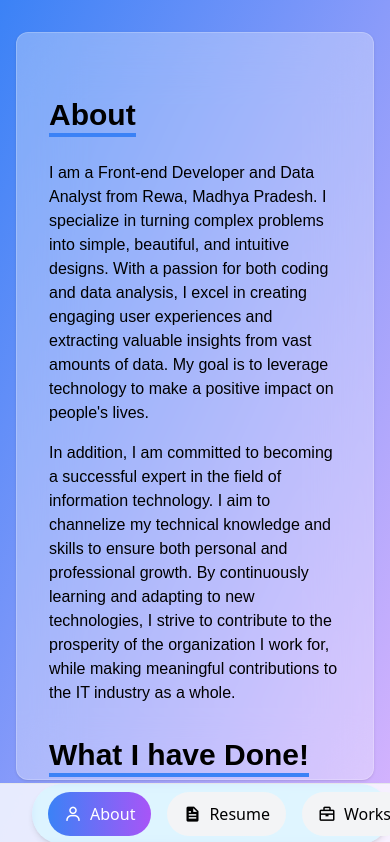
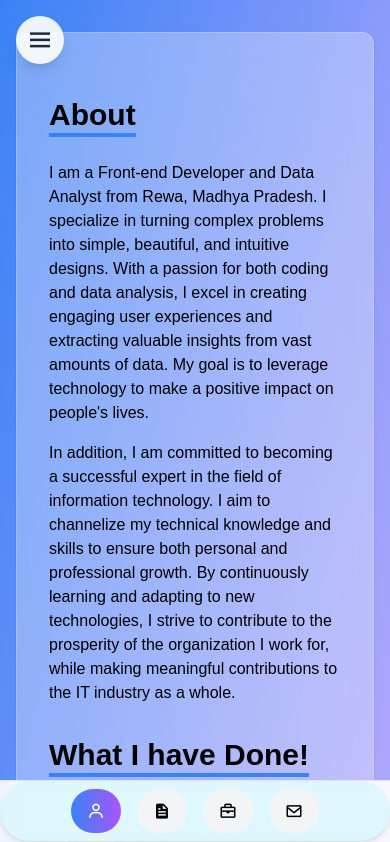
Before and after one commit to Amu-Patel/Portfolio_Amisha_Patel, a React (Vite) app: page / in a window 390 px wide. Shown: the top 842 px of the page. Built offline with nearby package versions, Linux system fonts and the light colour scheme.

Commit message:
Made updates to portfolio

```diff
--- a/package.json
+++ b/package.json
@@ -7,8 +7,8 @@
  "scripts": {
   "dev": "vite",
   "build": "vite build",
+  "preview": "vite preview",
   "lint": "eslint .",
-    "preview": "vite preview",
   "deploy": "gh-pages -d dist"
 },
   "dependencies": {
--- a/src/App.jsx
+++ b/src/App.jsx
@@ -8,36 +8,64 @@ import Contact from "./components/Contact";
 
 export default function App() {
   const [active, setActive] = useState("about");
+  const [isSidebarOpen, setIsSidebarOpen] = useState(false);
 
   return (
-    <div className="min-h-screen overflow-hidden bg-gradient-to-br from-blue-500 to-purple-300 p-4 md:p-6">
-      <div className="flex flex-col md:flex-row gap-6 max-w-7xl mx-auto w-full">
+    <div className="min-h-screen flex flex-col md:flex-row bg-gradient-to-br from-blue-500 to-purple-300 p-4 md:p-6">
 
-        {/* Sidebar (desktop & tablets only) */}
+      {/* Desktop Sidebar */}
       <aside className="hidden md:block w-fit">
         <Sidebar />
       </aside>
 
-        {/* Main Content */}
-        <div className="flex-1 flex flex-col items-center md:items-start relative">
-
-          {/* Tabs (mobile bottom nav) */}
-          <div className="w-full block md:hidden fixed bottom-0 left-0 z-50 bg-white/80 backdrop-blur-md shadow-lg border-t border-gray-200">
-            <Tabs active={active} setActive={setActive} />
+      {/* Mobile Hamburger Button */}
+      <div className="md:hidden fixed top-4 left-4 z-50">
+        <button
+          onClick={() => setIsSidebarOpen(!isSidebarOpen)}
+          className="flex items-center justify-center w-12 h-12 bg-white/90 backdrop-blur-md rounded-full shadow-lg hover:bg-white/95 transition-all duration-200"
+        >
+          <i className="bx bx-menu text-3xl text-gray-800"></i>
+        </button>
       </div>
 
-          {/* Tabs (desktop top nav) */}
-          <div className="hidden md:block w-full">
+
+      {/* Mobile Sidebar Drawer */}
+      {isSidebarOpen && (
+        <div
+          className="fixed inset-0 bg-black/30 z-40"
+          onClick={() => setIsSidebarOpen(false)} // click outside closes sidebar
+        >
+          <aside
+            className="fixed left-0 top-0 h-full w-64 bg-white/90 backdrop-blur-md shadow-lg z-50 p-4"
+            onClick={(e) => e.stopPropagation()} // prevents closing when clicking inside
+          >
+            <Sidebar />
+          </aside>
+        </div>
+      )}
+
+      {/* Main Content */}
+      <div className="flex-1 flex flex-col relative">
+
+        {/* Desktop Tabs */}
+        <div className="hidden md:block w-full mb-4">
           <Tabs active={active} setActive={setActive} />
         </div>
 
         {/* Main Content Area */}
-          <main className="bg-white/30 backdrop-blur-[30px] text-black font-poppins rounded-xl border border-white/20 shadow p-4 sm:p-6 w-full max-w-4xl mt-4 md:mt-6 overflow-y-auto h-[calc(100vh-6rem)] md:h-[calc(100vh-5rem)] no-scrollbar">
+        <main className="flex-1 bg-white/30 backdrop-blur-[30px] text-black font-poppins rounded-xl border border-white/20 shadow p-4 sm:p-6 w-full max-w-4xl mt-4 md:mt-6 overflow-y-auto no-scrollbar">
           {active === "about" && <About />}
           {active === "resume" && <Resume />}
           {active === "works" && <Works />}
           {active === "contact" && <Contact />}
         </main>
+
+        {/* Spacer for mobile */}
+        <div className="md:hidden h-16" />
+
+        {/* Mobile Footer Tabs */}
+        <div className="w-full md:hidden fixed bottom-0 left-0 z-50 h-16 bg-white/90 backdrop-blur-md shadow-lg border-t border-gray-200">
+          <Tabs active={active} setActive={setActive} />
         </div>
       </div>
     </div>
--- a/src/components/Tabs.jsx
+++ b/src/components/Tabs.jsx
@@ -7,7 +7,7 @@ export default function Tabs({ active, setActive }) {
   ];
 
   return (
-    <div className="bg-primary/30 backdrop-blur-sm rounded-full shadow-md flex gap-4 px-4 py-2 ml-8 ">
+    <div className="bg-primary/30 backdrop-blur-sm rounded-full shadow-md flex gap-4 px-4 py-2 md:ml-8 justify-center md:justify-start">
       {tabs.map((tab) => (
         <button
           key={tab.name}
@@ -18,7 +18,12 @@ export default function Tabs({ active, setActive }) {
               : "bg-gray-100"
           }`}
         >
-          <i className={`${tab.icon} text-lg`}></i> {tab.name.charAt(0).toUpperCase() + tab.name.slice(1)}
+          <i className={`${tab.icon} text-lg`}></i>
+
+          {/* Show text only on md+ screens */}
+          <span className="hidden md:inline">
+            {tab.name.charAt(0).toUpperCase() + tab.name.slice(1)}
+          </span>
         </button>
       ))}
     </div>
```
Lines whose indentation alone changed are shown as unchanged.
